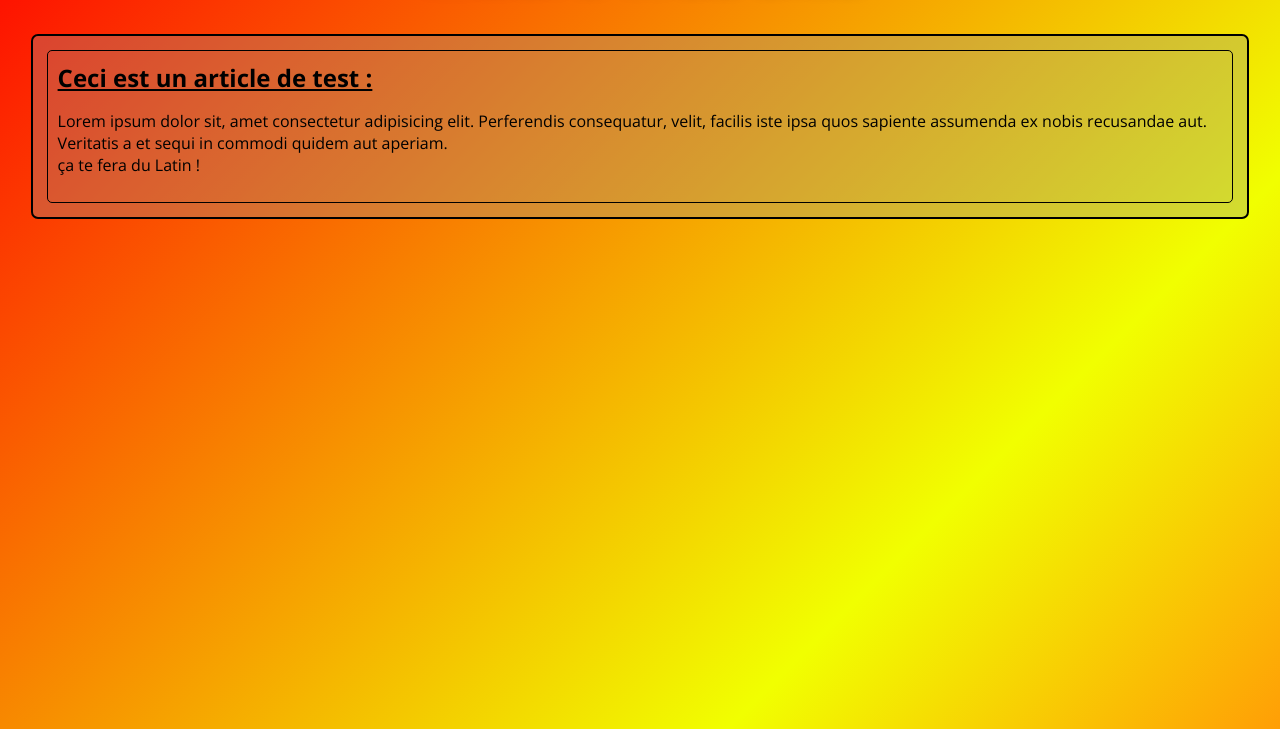
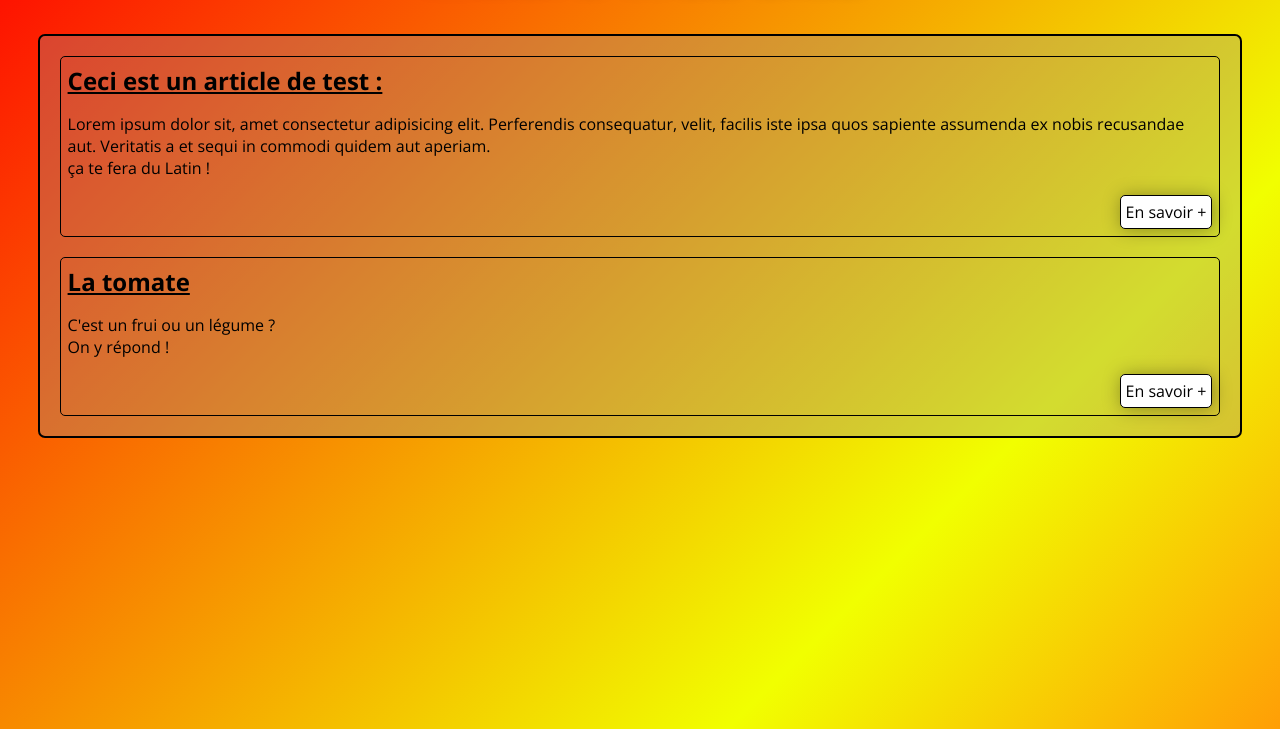
Before and after one commit to Nono-archi/commande-mael_guilloux, a plain HTML site: page index.html in a window 1280 px wide. Shown: the part 117-846 px from the top of the page. Drawn offline with Linux system fonts and the light colour scheme.

Commit message:
fin du traitement du 11 03 2023

```diff
--- a/index.html
+++ b/index.html
@@ -15,7 +15,18 @@
             <p>Lorem ipsum dolor sit, amet consectetur adipisicing elit. Perferendis consequatur, velit, facilis iste ipsa quos sapiente assumenda ex nobis recusandae aut. Veritatis a et sequi in commodi quidem aut aperiam.
             <br>ça te fera du Latin !
             </p>
-
+            <div class="flex">
+                <a href="plus.html">En savoir +</a>
+            </div>
+        </div>
+        <div class="article">
+            <h2>La tomate</h2>
+            <p>C'est un frui ou un légume ?
+            <br>On y répond !
+            </p>
+            <div class="flex">
+                <a href="plus.html">En savoir +</a>
+            </div>
         </div>
     </main>
 </body>
--- a/style.css
+++ b/style.css
@@ -12,16 +12,6 @@ body{
     background: linear-gradient(135deg, rgb(255,0,0) 0%, rgb(241,255,0) 74%, rgb(255,158,6) 100%);
 }
 
-main{
-    min-height: 50px;
-    width: 95%;
-    margin: 0 auto;
-    padding: 7px;
-    background: rgba(148, 148, 148, 0.322);
-    border: 2px solid black;
-    border-radius: 7px;
-}
-
 h1 {
     text-align: center;
     font-family: "font1";
@@ -29,14 +19,48 @@ h1 {
     text-shadow: 4px 3px 17px;
 }
 
+main{
+    min-height: 50px;
+    width: 95%;
+    margin: 0 auto;
+    padding: 0px;
+    background: rgba(148, 148, 148, 0.322);
+    border: 2px solid black;
+    border-radius: 7px;
+}
+
 .article{
     border: 1px solid black;
-    margin: 7px;
-    padding: 10px;
+    margin: 20px;
+    padding: 7px;
     border-radius: 5px;
 }
 
-h2{
+.article h2{
     margin: 0;
     text-decoration: underline;
 }
+
+.article .flex{
+    display: flex;
+    justify-content: flex-end;
+}
+
+.article a {
+    display: flex;
+    justify-content: flex-end;
+    text-decoration: none;
+    color: black;
+    background: white;
+    padding: 5px;
+    border: 1px solid black;
+    box-shadow: 1px 1px 18px rgba(0, 0, 0, 0.336);
+    border-radius: 5px;
+    transition: 0.2s;
+}
+
+.article a:hover{
+    background: rgb(218, 218, 218);
+    cursor: pointer;
+    box-shadow: 1px 1px 18px rgba(0, 0, 0, 0.438);
+}
```
Also changed, not shown: plus.html (added, +12 -0 lines).
